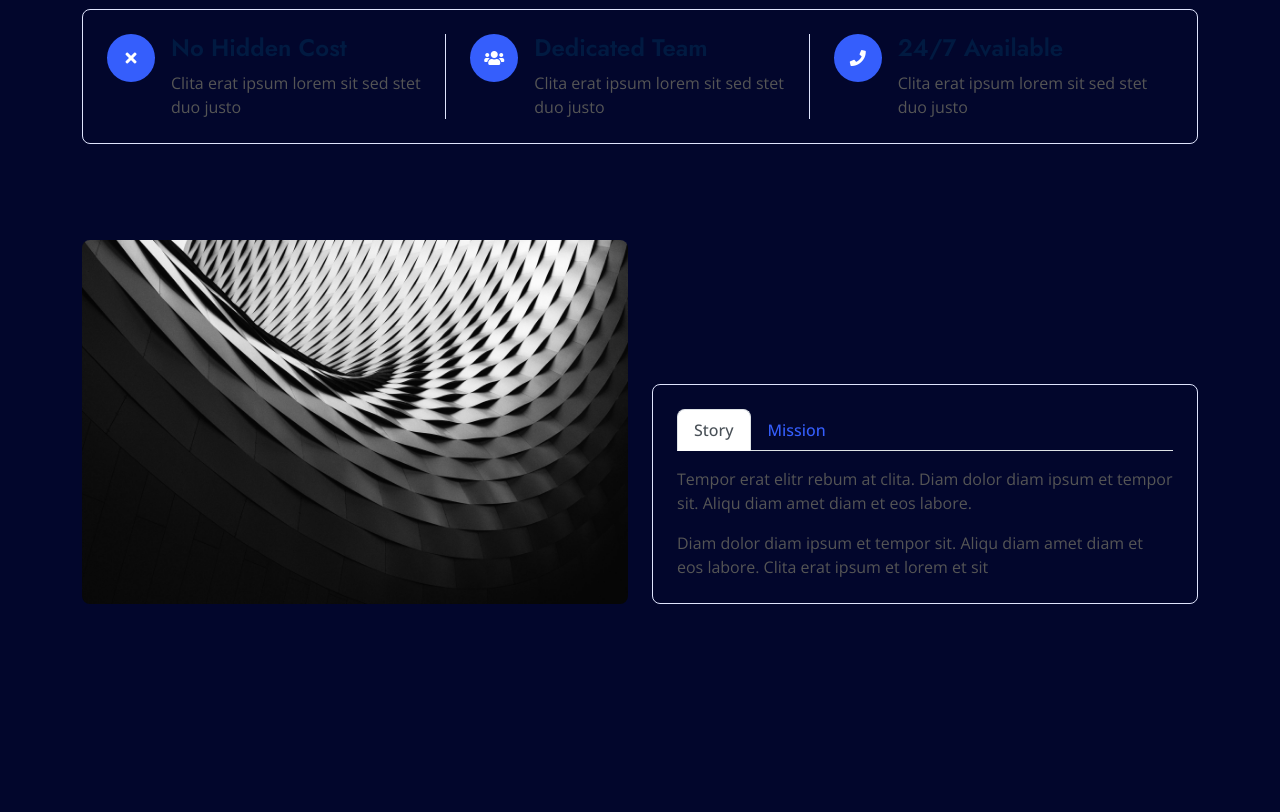
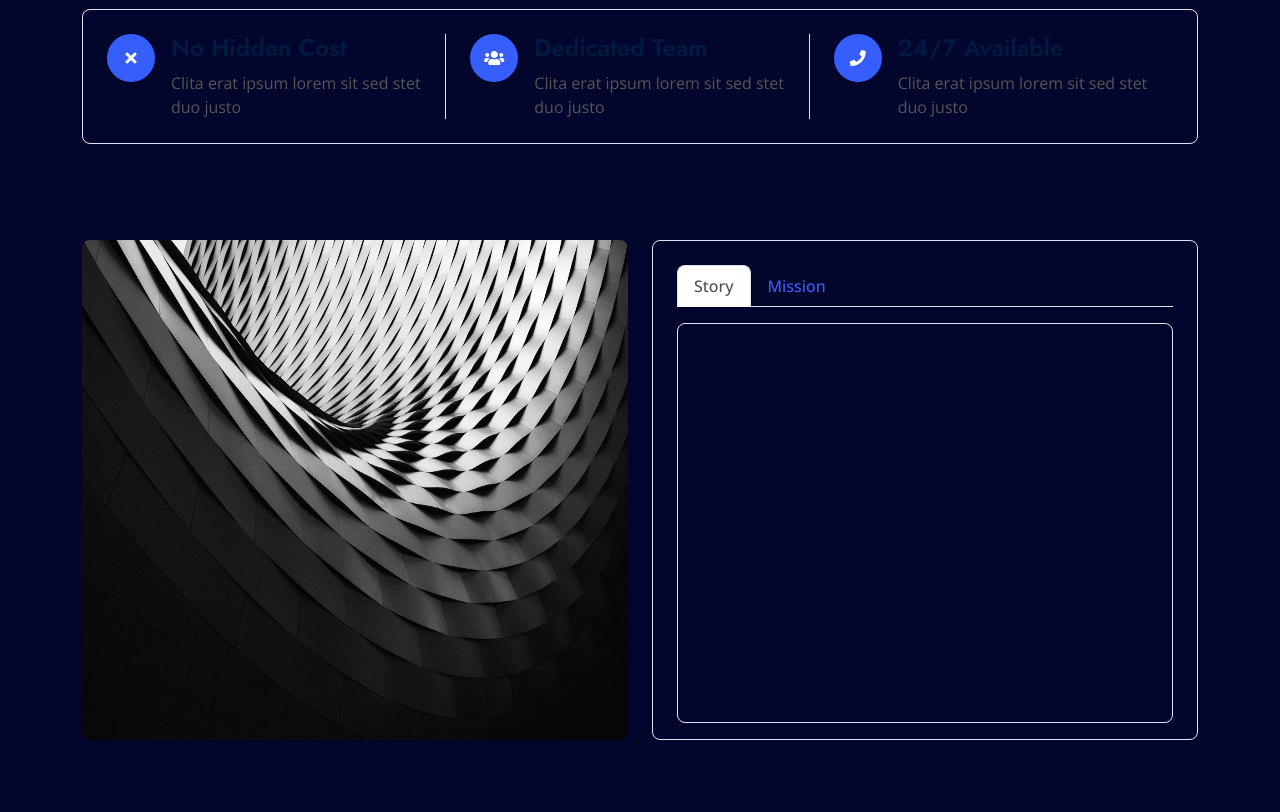
Before and after one commit to AkzholMamytbek/Alexandra_web_appp, a Django app: page / in a window 1280 px wide. Shown: the part 1468-2280 px from the top of the page. Before the commit the page ends 2072 px from the top, so only its background shows below. Run offline with Django 4.2, Linux system fonts and the light colour scheme; some libraries are stand-ins or nearby versions.

Commit message:
update chat view

```diff
--- a/static/js/audio-recording.js
+++ b/static/js/audio-recording.js
@@ -24,8 +24,8 @@ gUMbtn.onclick = e => {
             },
             audio: {
             tag: 'audio',
-            type: 'audio/ogg',
-            ext: '.ogg',
+            type: 'audio/wav',
+            ext: '.wav',
             gUM: {audio: true}
             }
         };
--- a/templates/app_home/index.html
+++ b/templates/app_home/index.html
@@ -125,8 +125,8 @@
                             <button class="btn btn-default btn-light"  id='gUMbtn'>Request Stream</button>
                           </div>
                           <div id='btns'>
-                            <button  class="btn btn-default" id='start'>Start</button>
-                            <button  class="btn btn-default" id='stop'>Stop</button>
+                            <button  class="btn btn-light btn-default" id='start'>Start</button>
+                            <button  class="btn btn-light btn-default" id='stop'>Stop</button>
                           </div>
                           <div>
                             <ul  class="list-unstyled" id='ul'></ul>
@@ -266,10 +266,10 @@
                 <div class="container">
                     <div class="row g-4 align-items-end mb-4">
                         <div class="col-lg-6 wow fadeInUp" data-wow-delay="0.1s">
-                            <img class="img-fluid rounded" src="{% static 'img/cool-background.png' %}">
+                            <img class="img-fluid rounded" src="{% static 'img/cool-background.png' %}" style="height: 500px">
                         </div>
                         <div class="col-lg-6 wow fadeInUp" data-wow-delay="0.3s">
-                            <div class="border rounded p-4">
+                            <div class="border rounded p-4" style="height: 500px">
                                 <nav>
                                     <div class="nav nav-tabs mb-3" id="nav-tab2" role="tablist">
                                         <button class="nav-link fw-semi-bold active" id="nav-story-tab2" data-bs-toggle="tab"
@@ -281,15 +281,14 @@
                                     </div>
                                 </nav>
                                 <div class="tab-content" id="nav-tabContent2">
-                                    <div class="tab-pane fade show active" id="nav-story2" role="tabpanel"
-                                        aria-labelledby="nav-story-tab">
-                                        <p>Tempor erat elitr rebum at clita. Diam dolor diam ipsum et tempor sit. Aliqu diam
-                                            amet diam et eos labore.</p>
-                                        <p class="mb-0">Diam dolor diam ipsum et tempor sit. Aliqu diam amet diam et eos labore.
-                                            Clita erat ipsum et lorem et sit</p>
+                                    <div class="tab-pane fade show active border rounded p-4" id="nav-story2" role="tabpanel"
+                                        aria-labelledby="nav-story-tab" style="height: 400px">
+                                        <form>
+
+                                        </form>
                                     </div>
-                                    <div class="tab-pane fade" id="nav-mission2" role="tabpanel"
-                                        aria-labelledby="nav-mission-tab">
+                                    <div class="tab-pane fade border rounded p-4" id="nav-mission2" role="tabpanel"
+                                        aria-labelledby="nav-mission-tab" style="height: 400px">
                                         <p>Test</p>
                                     </div>
                                 </div>
```
